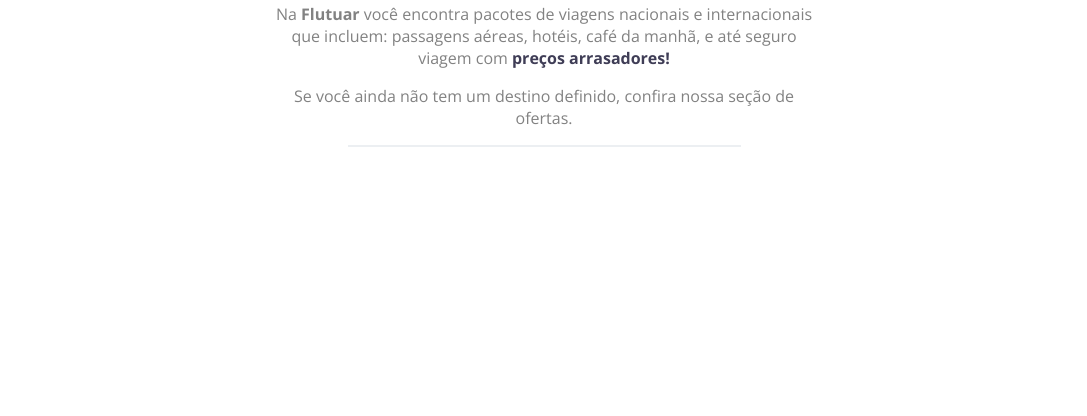
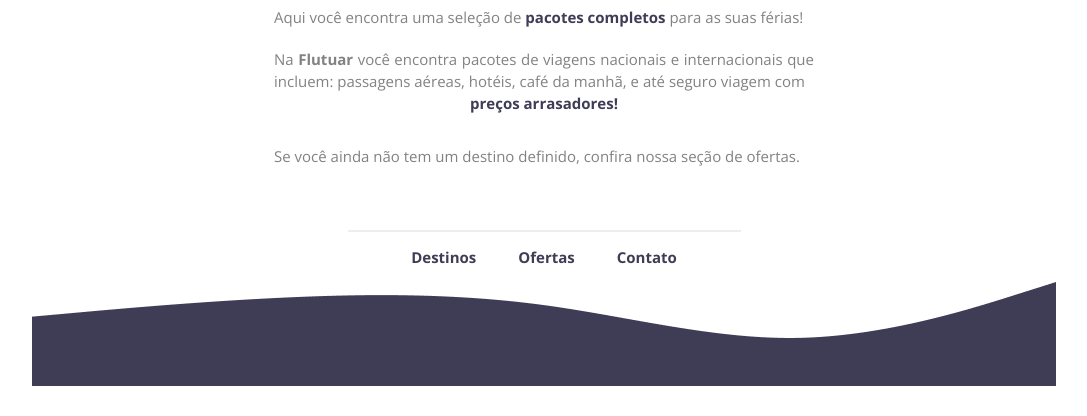
Before and after one commit to MelloBirkan/Horizonte-Virtual-Viagens, a plain HTML site: page index.html in a window 1280 px wide. Shown: the part 384-800 px from the top of the page, without its empty margins (96-1183 px from the left). Drawn offline with nearby package versions, Linux system fonts and the light colour scheme.

Commit message:
Footer adicionado e resto da pagina estilizada

```diff
--- a/index.html
+++ b/index.html
@@ -24,23 +24,31 @@
         O seu próximo <strong id="purple">destino</strong> pode estar aqui...
       </h1>
 
-      <p class="height-alt">
+      <p class="gray height-alt">
         Aqui você encontra uma seleção de
         <strong>pacotes completos</strong> para as suas férias!
       </p>
-
-      <p class="height-alt">
+      <br />
+      <p class="gray height-alt">
         Na <span>Flutuar</span> você encontra pacotes de viagens nacionais e
         internacionais que incluem: passagens aéreas, hotéis, café da manhã, e
-        até seguro viagem com <strong>preços arrasadores!</strong>
+        até seguro viagem com <strong id="block">preços arrasadores!</strong>
       </p>
 
-      <p>
+      <p id="p3" class="gray">
         Se você ainda não tem um destino definido, confira nossa seção de
         ofertas.
       </p>
     </div>
 
     <div id="line"></div>
+
+    <footer>
+      <p>Destinos</p>
+      <p>Ofertas</p>
+      <p>Contato</p>
+    </footer>
+
+    <img src="Imagens/Wave.png" alt="onda azul para estilo" />
   </body>
 </html>
--- a/style.css
+++ b/style.css
@@ -2,11 +2,12 @@ body {
   font-family: "Open Sans";
   text-align: center;
   margin: 0;
+  font-size: 15px;
 }
 
 #main {
-  width: 540px;
-  margin: 0 auto;
+  width: 626px;
+  margin: 64px auto 0;
 }
 
 h1 {
@@ -24,13 +25,26 @@ span {
   font-weight: 700;
 }
 
-p {
+#block {
+  text-align: center;
+  display: block;
+}
+
+.gray {
+  width: 540px;
   color: #828282;
   font-weight: 400;
+  text-align: justify;
+  margin: 0 auto;
+}
+
+#p3 {
+  margin-top: 32px;
 }
 
 h1,
-strong {
+strong,
+footer {
   color: #3f3d56;
 }
 
@@ -42,5 +56,14 @@ strong {
   width: 391px;
   border: 1px solid #eceff2;
 
-  margin: 0 auto;
+  margin: 64px auto 0;
 }
+
+footer {
+  display: flex;
+  gap: 42px;
+  justify-content: center;
+
+  font-size: 15px;
+  font-weight: 700;
+}
```
Also changed, not shown: Imagens/Wave.png (added).
